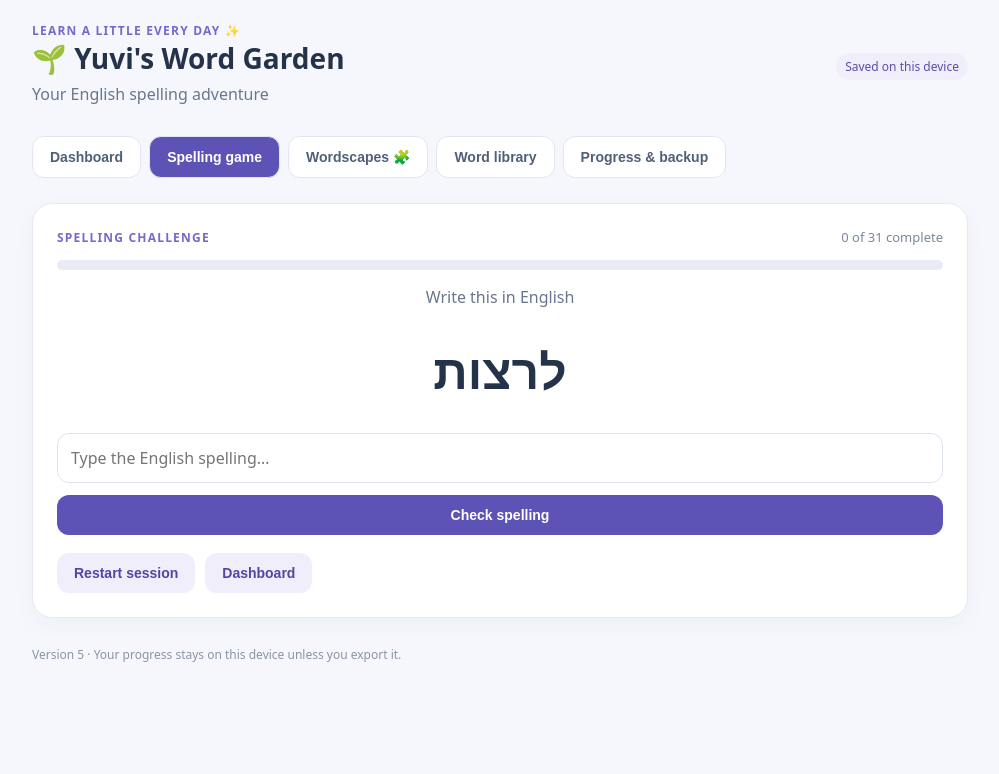
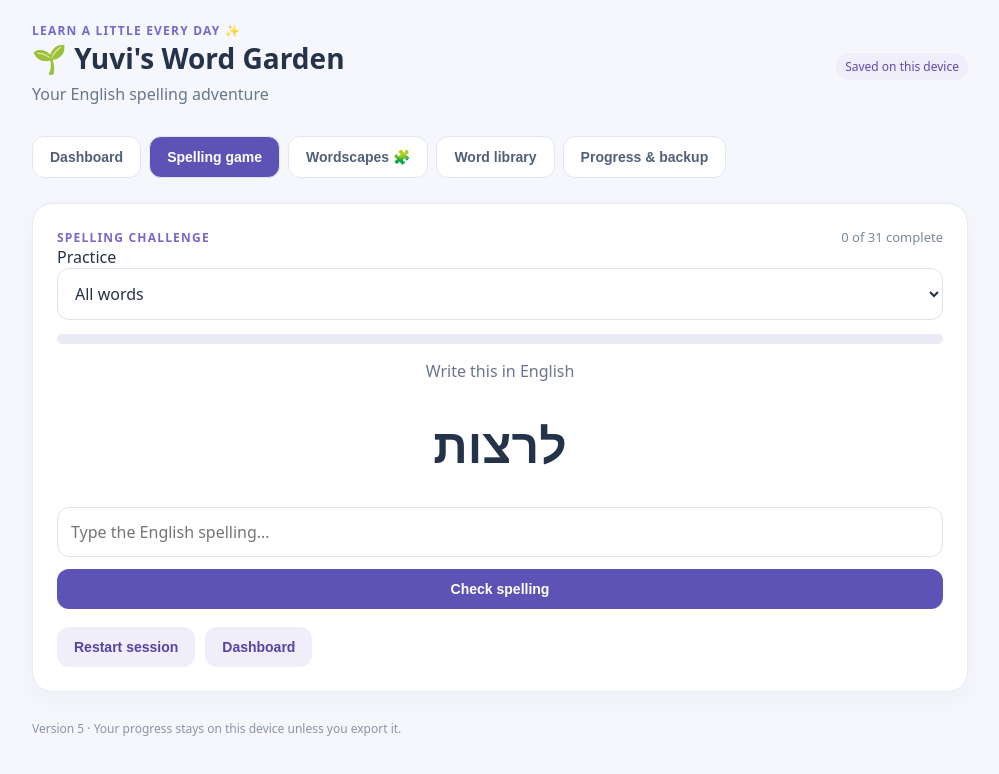
Before and after one commit to amitbarnir/word-garden, a plain HTML site: page index.html in a window 1280 px wide. Shown: the whole page, without its empty margins (140-1139 px from the left). Drawn offline with Linux system fonts and the light colour scheme.

Commit message:
Add latest dictation sheet to spelling practice

```diff
--- a/index.html
+++ b/index.html
@@ -101,6 +101,7 @@ footer{margin:28px 0;color:#8a94a7;font-size:12px}
   <section id="practice" class="hidden">
     <div class="panel">
       <div class="spaced"><span class="eyebrow">Spelling challenge</span><span class="muted" id="count">0 of 0 complete</span></div>
+      <label>Practice <select id="practiceScope"><option value="all">All words</option><option value="latest">Latest sheet · Nov 23</option><option value="new">Words never mastered</option></select></label>
       <div class="progress" style="margin:14px 0"><div id="bar" style="width:0%"></div></div>
       <div id="game">
         <p style="text-align:center">Write this in English</p>
@@ -201,10 +202,13 @@ footer{margin:28px 0;color:#8a94a7;font-size:12px}
 (()=>{
 'use strict';
 const KEY='word-garden-v4';
+const latestSheet=[
+ ['היא','she'],['לוח','board'],['לרצות','want'],['משפחה','family'],['חדר כיתה','classroom'],
+ ['ארוחת צהריים','lunch'],['שיעורי בית','homework'],['תלמיד/ה','pupil'],['לפגוש','meet'],['צריך','need']
+];
 const seed=[
  ['מוזיקה','music'],['שיעור','lesson'],['אחות','sister'],['אח','brother'],['יום','day'],['עיר','town'],['יש לי','I have'],['אני בת ... שנים','I am ... years old'],['מועדף / אהוב','favorite'],['מורה','teacher'],['לרקוד','dance'],['אני','I'],['כתום','orange'],['קטן','small'],['רך','soft'],['שולחן כתיבה','desk'],['לגור','live'],['ללכת','go'],['עפרון צבעוני','crayon'],['כיתה','grade'],['לראות','see'],
- ['היא','she'],['לוח','board'],['לרצות','want'],['משפחה','family'],['חדר כיתה','classroom'],
- ['ארוחת צהריים','lunch'],['שיעורי בית','homework'],['תלמיד/ה','pupil'],['לפגוש','meet'],['צריך','need']
+ ...latestSheet
 ];
 const COMMON_WORDS=[
  'all','art','ate','do','dot','eye','fit','got','its','lie','lot','mat','met','net','not','now','oil','our','out','own','pay','pot','rat','sat','sea','son','sum','tan','tap','tie','tin','tip','toy','two','won','yet',
@@ -231,7 +235,7 @@ for(const [he,en] of seed){
 
 function save(){ localStorage.setItem(KEY, JSON.stringify(data)); $('saveStatus').textContent='Saved on this device'; }
 function show(tab){ for(const sec of document.querySelectorAll('section')) sec.classList.add('hidden'); $(tab).classList.remove('hidden'); for(const b of document.querySelectorAll('.tabs button')) b.classList.toggle('active', b.dataset.tab===tab); }
-document.querySelectorAll('.tabs button').forEach(b=>b.onclick=()=>{ if(b.dataset.tab==='practice'&&!sessionActive) startSession('all'); else show(b.dataset.tab); });
+document.querySelectorAll('.tabs button').forEach(b=>b.onclick=()=>{ if(b.dataset.tab==='practice'&&!sessionActive) startSession(sessionMode); else show(b.dataset.tab); });
 
 // Dashboard + library + backup
 function puzzleBaseWord(entry){
@@ -323,8 +327,22 @@ $('import').onchange=async e=>{ const f=e.target.files[0]; if(!f) return; try{ c
 // Spelling game
 let pool=[], current=null, phase='answer', sessionAttempts=0, sessionErrors=0, sessionActive=false, sessionTotal=0;
 function shuffle(a){ return [...a].sort(()=>Math.random()-.5); }
-function startSession(mode){ const ids=(mode==='new'?data.words.filter(w=>!w.correct):data.words).map(w=>w.id); if(!ids.length) return alert(mode==='new'?'Every word has already been mastered once.':'Please add some words first.'); pool=shuffle(ids); sessionTotal=pool.length; sessionActive=true; sessionAttempts=0; sessionErrors=0; $('finished').classList.add('hidden'); $('game').classList.remove('hidden'); pick(); show('practice'); }
-$('startAll').onclick=()=>startSession('all'); $('startNew').onclick=()=>startSession('new'); $('again').onclick=()=>startSession('all'); $('restart').onclick=()=>startSession('all'); $('backHome').onclick=()=>show('home');
+let sessionMode='all';
+const latestPairs=new Set(latestSheet.map(([he,en])=>normalize(he)+'|'+normalize(en)));
+$('practiceScope').onchange=e=>startSession(e.target.value);
+function startSession(mode){
+  let words=data.words;
+  if(mode==='new') words=words.filter(w=>!w.correct);
+  if(mode==='latest') words=words.filter(w=>latestPairs.has(normalize(w.he)+'|'+normalize(w.en)));
+  const ids=words.map(w=>w.id);
+  if(!ids.length){
+    $('practiceScope').value=sessionMode;
+    return alert(mode==='new'?'Every word has already been mastered once.':'No words available for this practice set.');
+  }
+  sessionMode=mode;
+  $('practiceScope').value=mode;
+  pool=shuffle(ids); sessionTotal=pool.length; sessionActive=true; sessionAttempts=0; sessionErrors=0; $('finished').classList.add('hidden'); $('game').classList.remove('hidden'); pick(); show('practice'); }
+$('startAll').onclick=()=>startSession('all'); $('startNew').onclick=()=>startSession('new'); $('again').onclick=()=>startSession(sessionMode); $('restart').onclick=()=>startSession(sessionMode); $('backHome').onclick=()=>show('home');
 function updateGame(){ const doneTotal=Math.max(0,sessionTotal-pool.length); const complete=sessionTotal?Math.round(doneTotal/sessionTotal*100):0; $('count').textContent=`${doneTotal} of ${sessionTotal} complete`; $('bar').style.width=complete+'%'; }
 function pick(){ if(!pool.length){ sessionActive=false; current=null; data.sessions++; save(); $('game').classList.add('hidden'); $('finished').classList.remove('hidden'); $('summary').textContent=`You finished the session with ${sessionAttempts-sessionErrors} correct answers and ${sessionErrors} mistakes corrected along the way.`; render(); return; } current=pool[Math.floor(Math.random()*pool.length)]; const w=data.words.find(x=>x.id===current); phase='answer'; $('hebrew').textContent=w.he; $('answer').value=''; $('answer').disabled=false; $('answerForm').classList.remove('hidden'); $('feedback').classList.add('hidden'); $('continue').classList.add('hidden'); $('answer').focus(); updateGame(); }
 $('answerForm').onsubmit=e=>{ e.preventDefault(); if(phase!=='answer') return; const guess=$('answer').value.trim(); if(!guess) return; const w=data.words.find(x=>x.id===current); w.tries++; sessionAttempts++; const ok=normalize(guess)===normalize(w.en); if(ok){ w.correct++; pool=pool.filter(id=>id!==current); $('feedback').className='feedback ok'; $('feedback').textContent='✓ Correct! Great job. This word is complete for today.'; } else { w.wrong++; sessionErrors++; $('feedback').className='feedback'; $('feedback').textContent='Not quite! Correct spelling: '+w.en+'. You will see this word again.'; }
```
